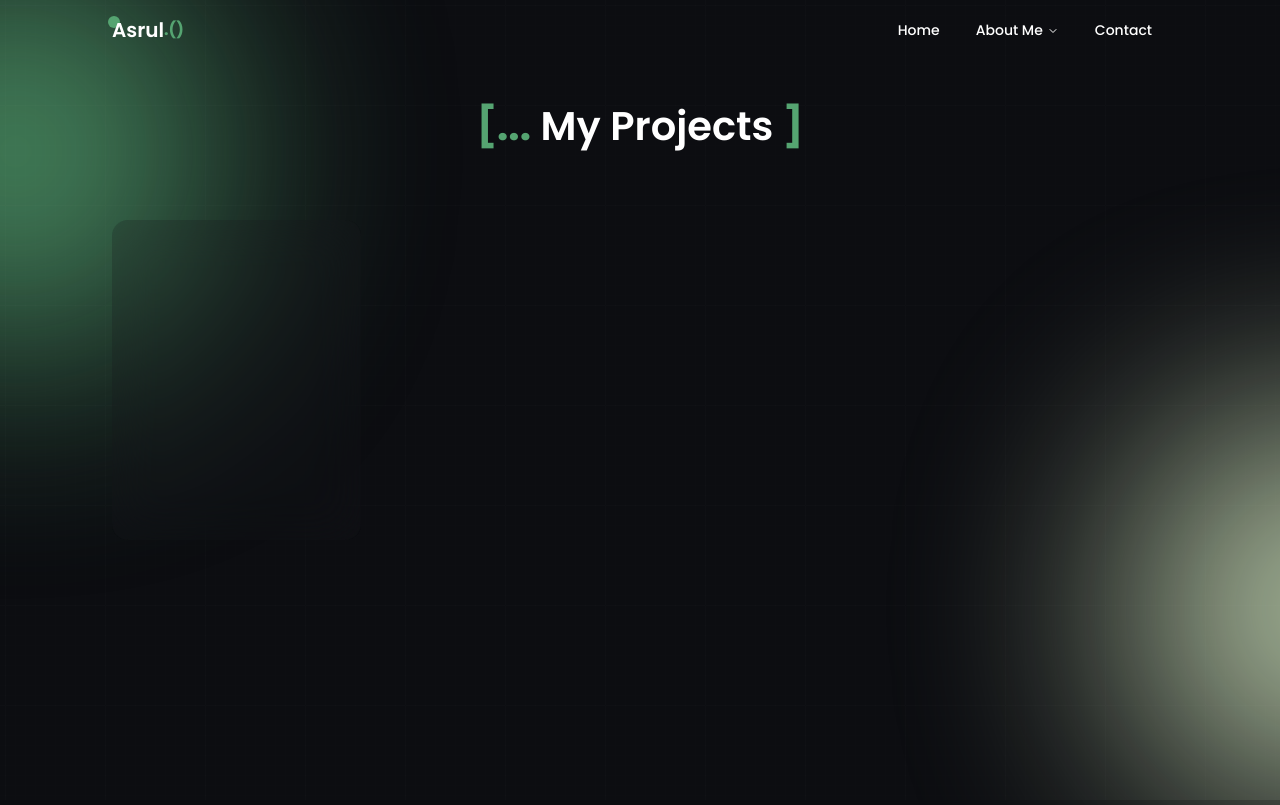
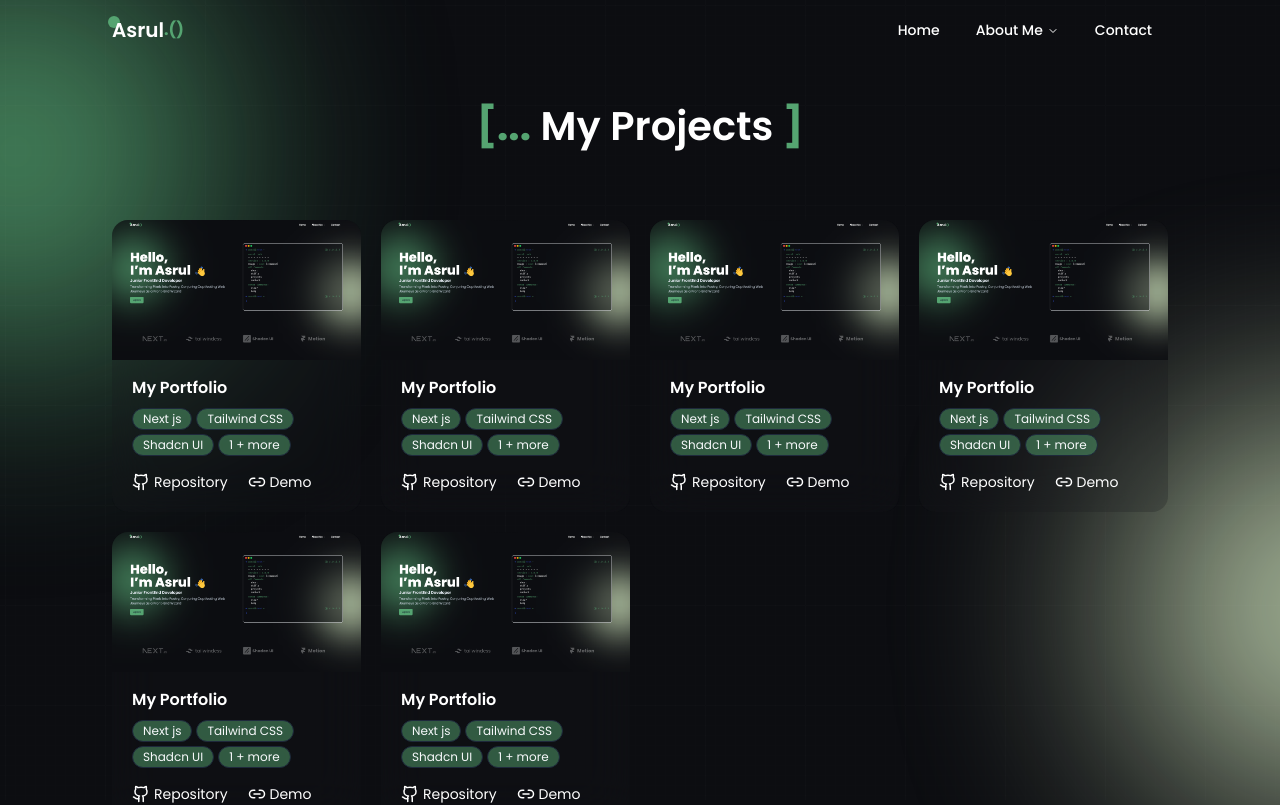
Before and after one commit to Lviathannn/next-portfolio, a Next.js app: page /projects in a window 1280 px wide. Shown: the top 805 px of the page. Built offline with nearby package versions, Linux system fonts and the light colour scheme.

Commit message:
Feat : Create Projects Page

```diff
--- a/app/projects/page.tsx
+++ b/app/projects/page.tsx
@@ -1,3 +1,4 @@
+import ProjectCard from "@/components/projects/ProjectCard";
 import Blob from "@/components/ui/Blob";
 import SectionTitle from "@/components/ui/SectionTitle";
 
@@ -12,8 +13,49 @@ export default function page({}: Props) {
           title="My Projects"
           tagStyle="text-secondary font-bold"
         />
-        <div className="grid w-full grid-cols-1 gap-5 sm:grid-cols-2 md:grid-cols-3 xl:grid-cols-4">
-          <div className="h-80 w-full rounded-2xl bg-dark/20 backdrop-blur-xl "></div>
+        <div className="grid w-full grid-cols-1 gap-5 sm:grid-cols-2 lg:grid-cols-3 xl:grid-cols-4">
+          <ProjectCard
+            title="My Portfolio"
+            image="projects-1.png"
+            tags={["Next js", "Tailwind CSS", "Shadcn UI", "Framer Motion"]}
+            github="https://github.com"
+            demo="https://asrul.tech"
+          />
+          <ProjectCard
+            title="My Portfolio"
+            image="projects-1.png"
+            tags={["Next js", "Tailwind CSS", "Shadcn UI", "Framer Motion"]}
+            github="https://github.com"
+            demo="https://asrul.tech"
+          />
+          <ProjectCard
+            title="My Portfolio"
+            image="projects-1.png"
+            tags={["Next js", "Tailwind CSS", "Shadcn UI", "Framer Motion"]}
+            github="https://github.com"
+            demo="https://asrul.tech"
+          />
+          <ProjectCard
+            title="My Portfolio"
+            image="projects-1.png"
+            tags={["Next js", "Tailwind CSS", "Shadcn UI", "Framer Motion"]}
+            github="https://github.com"
+            demo="https://asrul.tech"
+          />
+          <ProjectCard
+            title="My Portfolio"
+            image="projects-1.png"
+            tags={["Next js", "Tailwind CSS", "Shadcn UI", "Framer Motion"]}
+            github="https://github.com"
+            demo="https://asrul.tech"
+          />
+          <ProjectCard
+            title="My Portfolio"
+            image="projects-1.png"
+            tags={["Next js", "Tailwind CSS", "Shadcn UI", "Framer Motion"]}
+            github="https://github.com"
+            demo="https://asrul.tech"
+          />
         </div>
         <Blob className="fixed -left-20 -top-10 h-64 w-64 bg-secondary blur-[90px] lg:-left-44 lg:h-96 lg:w-96 lg:blur-[120px]" />
         <Blob className="fixed -right-20 bottom-0 h-64 w-64 bg-accent_1 blur-[90px] delay-1000 lg:-right-60 lg:h-96 lg:w-96 lg:blur-[120px]" />
--- a/components/navigation/Navbar.tsx
+++ b/components/navigation/Navbar.tsx
@@ -12,7 +12,7 @@ type Props = {};
 
 export default function Navbar({}: Props) {
   const [isAtTop, setIsAtTop] = useState<boolean>(true);
-  const [isOpen, setIsOpen] = useState<boolean>(false);
+  const [isOpen, setIsOpen] = useState<boolean>(true);
 
   const pathname = usePathname();
 
@@ -22,6 +22,7 @@ export default function Navbar({}: Props) {
     };
     document.addEventListener("scroll", handleScroll);
     setIsOpen(false);
+
     return () => {
       document.removeEventListener("scroll", handleScroll);
     };
--- /dev/null
+++ b/components/projects/ProjectCard.tsx
@@ -0,0 +1,76 @@
+import Image from "next/image";
+import { Badge } from "../ui/badge";
+import Link from "next/link";
+import { Github, Link2 } from "lucide-react";
+
+type Props = {
+  title: string;
+  image: string;
+  tags: string[];
+  github: string;
+  demo: string;
+};
+
+export default function ProjectCard({
+  title,
+  image,
+  tags,
+  github,
+  demo,
+}: Props) {
+  return (
+    <div className="flex w-full flex-col gap-4 overflow-hidden rounded-2xl bg-dark/20 pb-5 backdrop-blur-xl">
+      <Image
+        src={`/${image}`}
+        alt="Project 1"
+        width={1280}
+        height={720}
+        className="aspect-video w-full object-contain"
+      />
+      <div className="flex flex-col  gap-2 px-5 text-white">
+        <h2 className="font-semibold">{title}</h2>
+        <div className="flex flex-wrap gap-1">
+          {tags.map((tag, index) => {
+            if (index <= 2) {
+              return (
+                <Badge
+                  variant="outline"
+                  className="bg-secondary/50 font-normal backdrop-blur-sm"
+                  key={tag}
+                >
+                  {tag}
+                </Badge>
+              );
+            } else if (index == 3 && tags.length > 3) {
+              return (
+                <Badge
+                  variant="outline"
+                  className="bg-secondary/50 font-normal backdrop-blur-sm"
+                  key={tag}
+                >
+                  {tags.length - 3} + more
+                </Badge>
+              );
+            }
+          })}
+        </div>
+        <div className="flex gap-5">
+          <Link
+            href={github}
+            className="mt-2 flex items-center gap-1 text-sm text-white hover:text-secondary"
+          >
+            <Github size={18} />
+            Repository
+          </Link>
+          <Link
+            href={demo}
+            className="mt-2 flex items-center gap-1 text-sm text-white hover:text-secondary"
+          >
+            <Link2 size={18} />
+            Demo
+          </Link>
+        </div>
+      </div>
+    </div>
+  );
+}
--- /dev/null
+++ b/components/ui/badge.tsx
@@ -0,0 +1,36 @@
+import * as React from "react"
+import { cva, type VariantProps } from "class-variance-authority"
+
+import { cn } from "@/lib/utils"
+
+const badgeVariants = cva(
+  "inline-flex items-center rounded-full border border-slate-200 px-2.5 py-0.5 text-xs font-semibold transition-colors focus:outline-none focus:ring-2 focus:ring-slate-950 focus:ring-offset-2 dark:border-slate-800 dark:focus:ring-slate-300",
+  {
+    variants: {
+      variant: {
+        default:
+          "border-transparent bg-slate-900 text-slate-50 hover:bg-slate-900/80 dark:bg-slate-50 dark:text-slate-900 dark:hover:bg-slate-50/80",
+        secondary:
+          "border-transparent bg-slate-100 text-slate-900 hover:bg-slate-100/80 dark:bg-slate-800 dark:text-slate-50 dark:hover:bg-slate-800/80",
+        destructive:
+          "border-transparent bg-red-500 text-slate-50 hover:bg-red-500/80 dark:bg-red-900 dark:text-slate-50 dark:hover:bg-red-900/80",
+        outline: "text-slate-950 dark:text-slate-50",
+      },
+    },
+    defaultVariants: {
+      variant: "default",
+    },
+  }
+)
+
+export interface BadgeProps
+  extends React.HTMLAttributes<HTMLDivElement>,
+    VariantProps<typeof badgeVariants> {}
+
+function Badge({ className, variant, ...props }: BadgeProps) {
+  return (
+    <div className={cn(badgeVariants({ variant }), className)} {...props} />
+  )
+}
+
+export { Badge, badgeVariants }
```
Also changed, not shown: public/projects-1.png (added).
